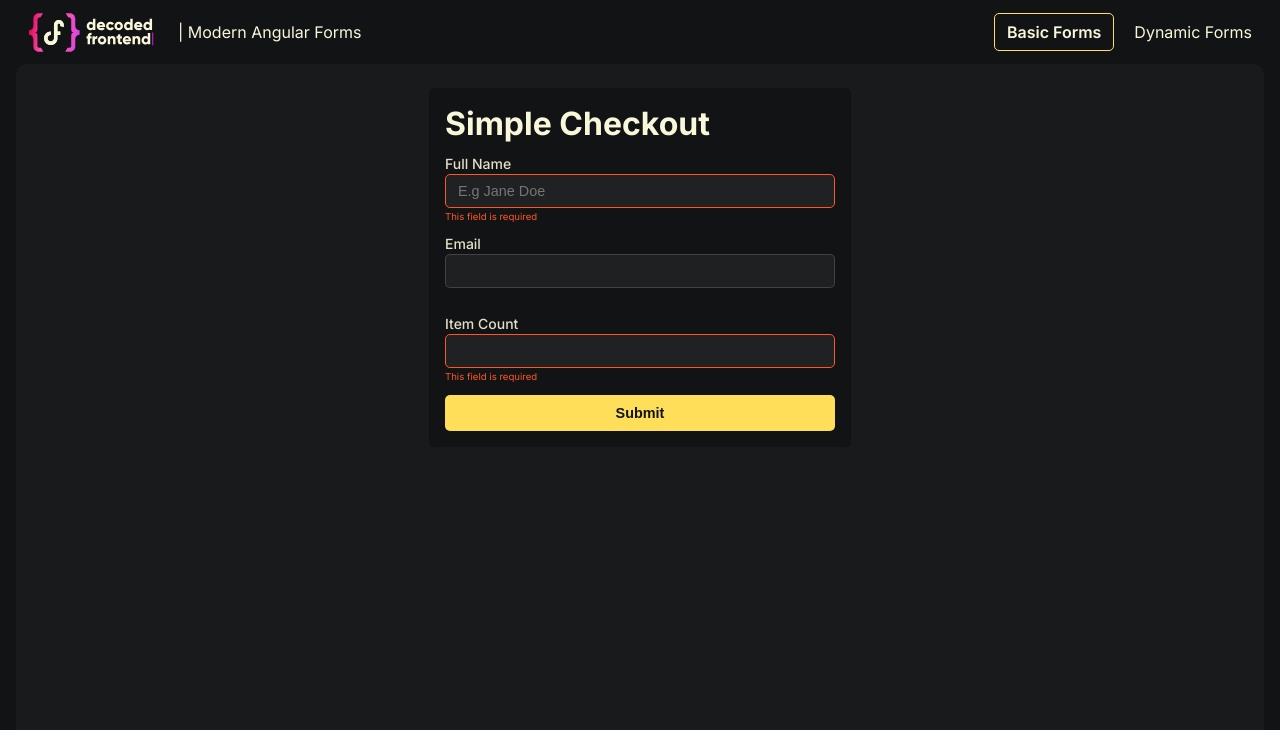
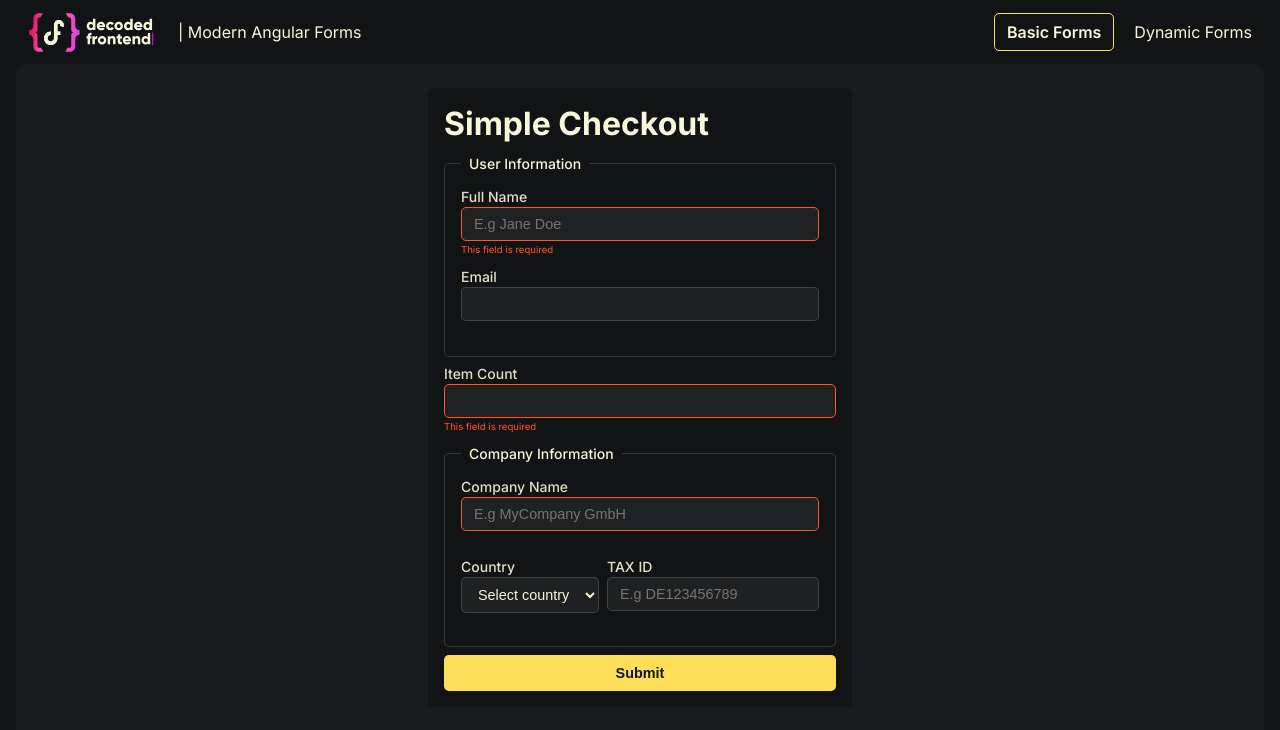
Before and after one commit to DMezhenskyi/modern-angular-forms-playground, an Angular app: page /basic-forms in a window 1280 px wide. Shown: the top 730 px of the page. Built offline with nearby package versions, Linux system fonts and the light colour scheme.

Commit message:
initial state

```diff
--- a/src/app/core/order/model.ts
+++ b/src/app/core/order/model.ts
@@ -1,5 +1,8 @@
 export interface Order {
   fullName: string;
   email: string;
-  itemCount: number | null
+  itemCount: number | null;
+  companyName: string;
+  country: 'AT' | 'DE' | 'CH' | 'CA' | 'OTHER' | '';
+  taxID: string;
 }
--- a/src/app/playgrounds/basic-forms/basic-forms.html
+++ b/src/app/playgrounds/basic-forms/basic-forms.html
@@ -1,18 +1,7 @@
 <h1>Simple Checkout</h1>
 <form [formRoot]="form" class="checkout-form">
-
-  <!--
-    TASK 2: display the errors-banner below if the server error happens
-            during the form submittion.
-    HINT: the error 'kind' value for the server error is `serverError`
-  -->
-  @let serverError = form().getError('serverError');
-  @if (serverError) {
-  <div class="errors-banner">
-    <span class="error">{{serverError.message}}</span>
-  </div>
-  }
-
+  <fieldset>
+    <legend>User Information</legend>
       <div class="form-field">
         <label for="name">Full Name</label>
         <input [formField]="form.fullName" id="name" placeholder="E.g Jane Doe" type="text" class="form-control" />
@@ -28,6 +17,7 @@
           <span class="error">{{error.message}}</span>
         }
       </div>
+  </fieldset>
 
   <div class="form-field">
     <label for="itemCount">Item Count</label>
@@ -37,6 +27,49 @@
     }
   </div>
 
+  <fieldset>
+    <legend>Company Information</legend>
+    <div class="form-field">
+      <label for="company-name">Company Name</label>
+      <input
+        [formField]="form.companyName"
+        id="company-name"
+        placeholder="E.g MyCompany GmbH"
+        type="text"
+        class="form-control"
+      />
+      @for (error of form.companyName().errors(); track error.kind) {
+        <span class="error">{{ error.message }}</span>
+      }
+    </div>
+    <div class="form-field-group">
+      <div class="form-field">
+        <label for="country">Country</label>
+        <select [formField]="form.country" id="country" class="form-control">
+          <option value="">Select country</option>
+          <option value="DE">Germany</option>
+          <option value="AT">Austria</option>
+          <option value="CH">Switzerland</option>
+          <option value="CA">Canada</option>
+          <option value="OTHER">Other</option>
+        </select>
+      </div>
+      <div class="form-field">
+        <label for="tax-id">TAX ID</label>
+        <input
+          [formField]="form.taxID"
+          placeholder="E.g DE123456789"
+          id="tax-id"
+          type="text"
+          class="form-control"
+        />
+        @for (error of form.taxID().errors(); track error.kind) {
+          <span class="error">{{ error.message }}</span>
+        }
+      </div>
+    </div>
+  </fieldset>
+
 
   <section class="actions">
     <button type="submit" [disabled]="isSubmitting()">{{buttonText()}}</button>
--- a/src/app/playgrounds/basic-forms/basic-forms.ts
+++ b/src/app/playgrounds/basic-forms/basic-forms.ts
@@ -1,5 +1,5 @@
 import { Component, computed, inject, signal } from '@angular/core';
-import { email, form, FormField, FormRoot, max, min, minLength, required, submit } from '@angular/forms/signals';
+import { email, form, FormField, FormRoot, max, maxLength, min, minLength, pattern, required, submit } from '@angular/forms/signals';
 
 import { Order } from '../../core/order/model';
 import { OrderHandler } from '../../core/order/order-handler';
@@ -15,7 +15,10 @@ export default class BasicForms {
   readonly #orderModel = signal<Order>({
     fullName: '',
     email: '',
-    itemCount: null
+    itemCount: null,
+    companyName: '',
+    country: '',
+    taxID: ''
   });
   protected readonly form = form(
     this.#orderModel,
@@ -28,21 +31,18 @@ export default class BasicForms {
       required(path.itemCount, { message: `This field is required` });
       min(path.itemCount, 1, { message: `Amount is too small` });
       max(path.itemCount, 30, { message: `Amount is too large` });
+
+      required(path.companyName);
+      minLength(path.companyName, 5, {
+        message: ({ state }) => `The minimum length is ${state.minLength?.()} characters`
+      });
+      maxLength(path.companyName, 255, {message: `The company name is too long`})
+
+      pattern(path.taxID, /^[A-Z]{2}[A-Z0-9]{8,12}$/, {message: `Wrong TAX Id format`})
     },
     {
       submission: {
-        action: async (form) => {
-          // TASK 3*: Handle submition error and map it with failed field
-          // NOTE: To simulate this error use `OrderHandler.placeOrderAndFailEmail()` method
-          //       this method returns extended ValidationError with a key of the field that is failed (email)
-          //       your goal is to map this error to the email field
-          const {relatedField, ...error} = await this.#orderHandler.placeOrderAndFailEmail(form().value());
-          if (!error) form().reset();
-          return {
-            ...error,
-            fieldTree: relatedField === 'email' ? form.email : undefined
-          }
-        }
+        action: async (form) => await this.#orderHandler.placeOrder(form().value())
       }
     }
   );
```
Also changed, not shown: src/app/shared-ui/company-form.ts (added, +13 -0 lines), src/app/shared-ui/user-form.ts (added, +13 -0 lines). Lines whose indentation alone changed are shown as unchanged.
